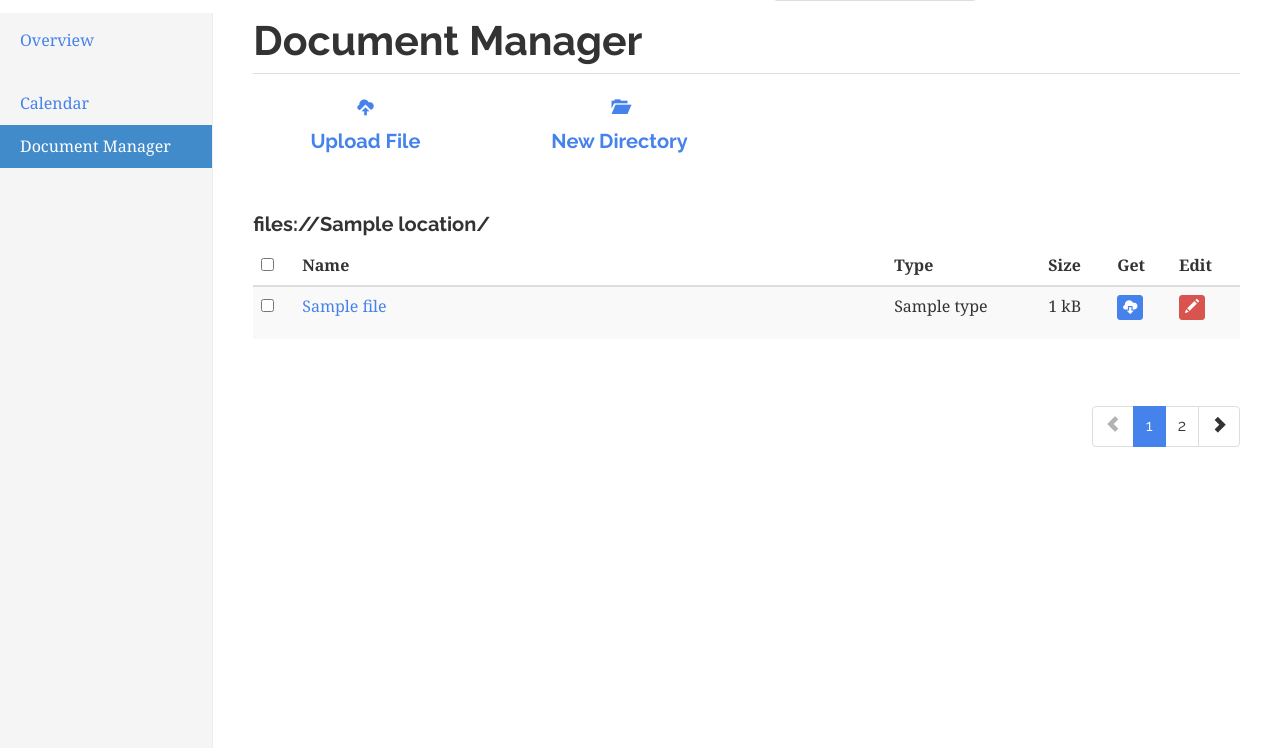
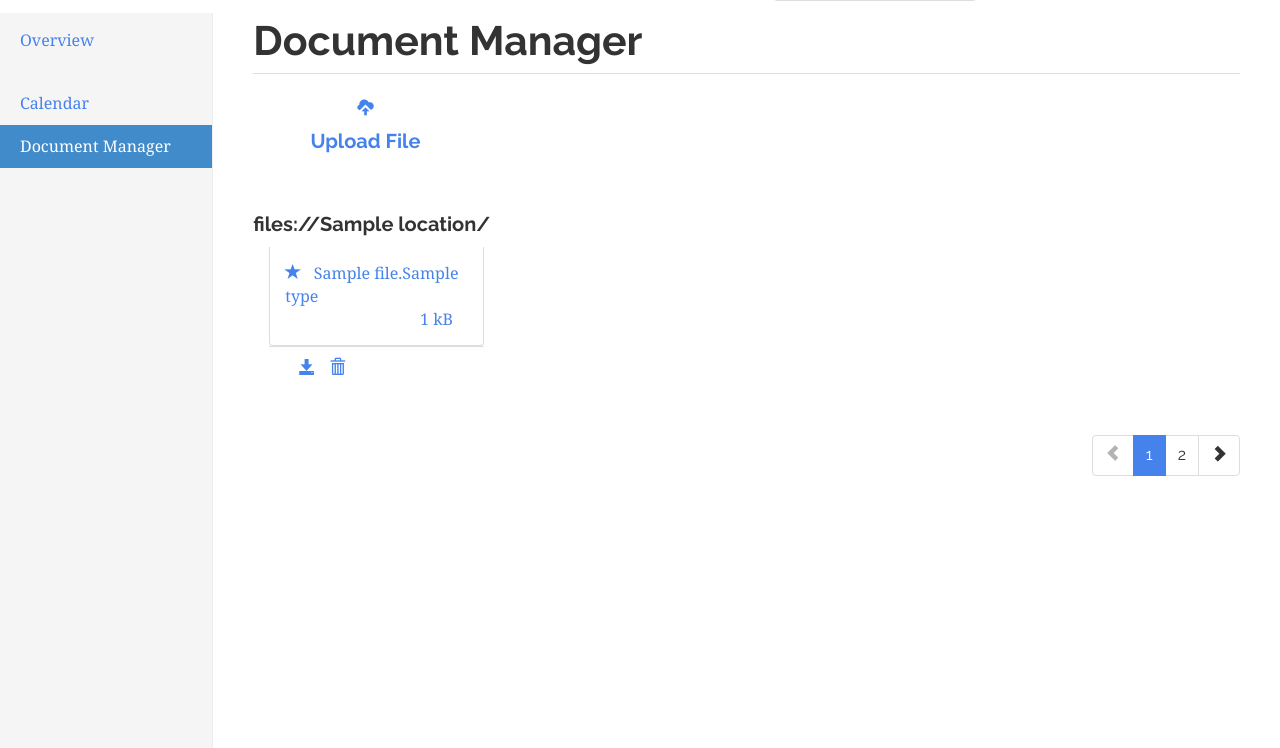
Before and after one commit to tay-bird/skybird, a Python web app: template templates/docs.html in a window 1280 px wide. Shown: the part 52-800 px from the top of the page. Run offline with Jinja, Linux system fonts and the light colour scheme; the template is opened without the code that fills it: most values are stand-ins (such as "Sample title", 1, 10 or a date in 2020).

Commit message:
Updating front end to be more compatible with smaller screens.

```diff
--- a/templates/dash.html
+++ b/templates/dash.html
@@ -59,7 +59,7 @@
                 <tr>
                     <th>Address</th>
                     <th>Port</th>
-                    <th>Status</th>
+                    <th class="hidden-xs">Status</th>
                 </tr>
             </thead>
             <tbody id="cons"></tbody>
@@ -86,7 +86,7 @@
                         "<tr>" +
                             "<td>" + stats[ 'cons' ][i][0] + "</td>" +
                             "<td>" + stats[ 'cons' ][i][1] + "</td>" +
-                            "<td>" + stats[ 'cons' ][i][2] + "</td>" +
+                            "<td class='hidden-xs'>" + stats[ 'cons' ][i][2] + "</td>" +
                         "</tr>"
                     );
                 }
--- a/templates/docs.html
+++ b/templates/docs.html
@@ -27,12 +27,6 @@
                 <h4>Upload File</h4>
             </a>
         </div>
-        <div class="col-xs-6 col-sm-3 placeholder">
-            <a href="" data-title="Edit" data-toggle="modal" data-target="#new" data-placement="top" rel="tooltip">
-                <span class="glyphicon glyphicon-folder-open"></span>
-                <h4>New Directory</h4>
-            </a>
-        </div>
     </div>
 
     <!-- Datatable snippet by mohsinirshad -->
@@ -40,54 +34,46 @@
         <div class="col-md-12">
             <h4>files://{{ location }}/</h4>
 
-                <div class="table-responsive">
-                    <table id="mytable" class="table table-bordred table-striped">
-                        <thead>
-                            <th><input type="checkbox" id="checkall" /></th>
-                            <th width="60%">Name</th>
-                            <th>Type</th>
-                            <th>Size</th>
-                            <th>Get </th>
-                            <th>Edit</th>
-                        </thead>
+                {% for file in files %}
+                    <div class="col-md-3">
+                        <div class="panel panel-primary">
+                            <div class="row outer">
+                                <div class="col-md-12">
+                                    <a href="/docs/view/{{ file['name'] }}.{{ file['type'] }}" style="text-decoration: none;">
+                                    <div class="panel-body">
+                                        <span class="glyphicon glyphicon-star"></span>
+                                        &nbsp;
 
-                        <tbody>
-                            {% for file in files %}
-                            <tr>
-                                <td><input type="checkbox" class="checkthis" /></td>
-                                <td>
-                                    {% if file['type'] %}<a href="/docs/view/{{ file['name'] }}.{{ file['type'] }}">{{ file['name'] }}</a>{% endif %}
-                                    {% if not file['type'] %}<a href="/docs/dir/{{ file['name'] }}"><b>{{ file['name'] }}</b></a>{% endif %}
-                                </td>
-                                <td>{{ file['type'] }}</td>
-                                <td>{% if file['type'] %}{{ file['size'] }} kB{% endif %}</td>
-                                <td>
-                                    <p>
-                                        {% if not file['type'] %}
-                                                <button class="btn btn-primary btn-xs disabled">
-                                                    <span class="glyphicon glyphicon-cloud-download"></span>
-                                                </button>
-                                        {% endif %}
-                                        {% if file['type'] %}
-                                            <a href="/docs/get/{{ file['name'] }}.{{ file['type'] }}" download="{{ file['name'] }}.{{ file['type'] }}">
-                                                <button class="btn btn-primary btn-xs">
-                                                    <span class="glyphicon glyphicon-cloud-download"></span>
-                                                </button>
+                                            {{ file['name'] }}{% if file['type'] %}.{{ file['type'] }}{% endif %}
+
+                                        <div class="col-md-12 text-right">
+                                            <span>
+                                                {{ file['size'] }} kB
+                                            </span>
+                                        </div>
+                                    </div>
+                                    </a>
+                                    <div class="panel-footer">
+                                        <div class="col-xs-1">
+                                            <a href="/docs/get/{{ file['name'] }}.{{ file['type'] }}">
+                                                <span class="glyphicon glyphicon-save"></span>
                                             </a>
-                                        {% endif %}
-                                    </p>
-                                </td>
-                                <td>
-                                    <p>
-                                        <button class="btn btn-danger btn-xs" data-title="Edit" data-toggle="modal" data-target="#edit" data-placement="top" data-filename="{{ file['name'] }}.{{ file['type'] }}" rel="tooltip">
-                                            <span class="glyphicon glyphicon-pencil"></span>
-                                        </button>
-                                    </p>
-                                </td>
-                            </tr>
-                            {% endfor %}
-                        </tbody>
-                    </table>
+                                        </div>
+                                        <div class="col-xs-1">
+                                            <a href="/docs/delete/{{ file['name'] }}.{{ file['type'] }}">
+                                                <span class="glyphicon glyphicon-trash"></span>
+                                            </a>
+                                        </div>
+                                        <br />
+                                    </div>
+                                </div>
+                            </div>
+                        </div>
+                    </div>
+                {% endfor %}
+
+
+
 
                     <br />
 
--- a/views/docs.py
+++ b/views/docs.py
@@ -108,7 +108,7 @@ def new():
 @app.route('/docs/delete')
 @login_required
 def delete():
-    """ Create a new directory. """
+    """ Delete a file. """
     return redirect(url_for('docs'))
 
 @app.route('/docs/view/<filename>/')
```
